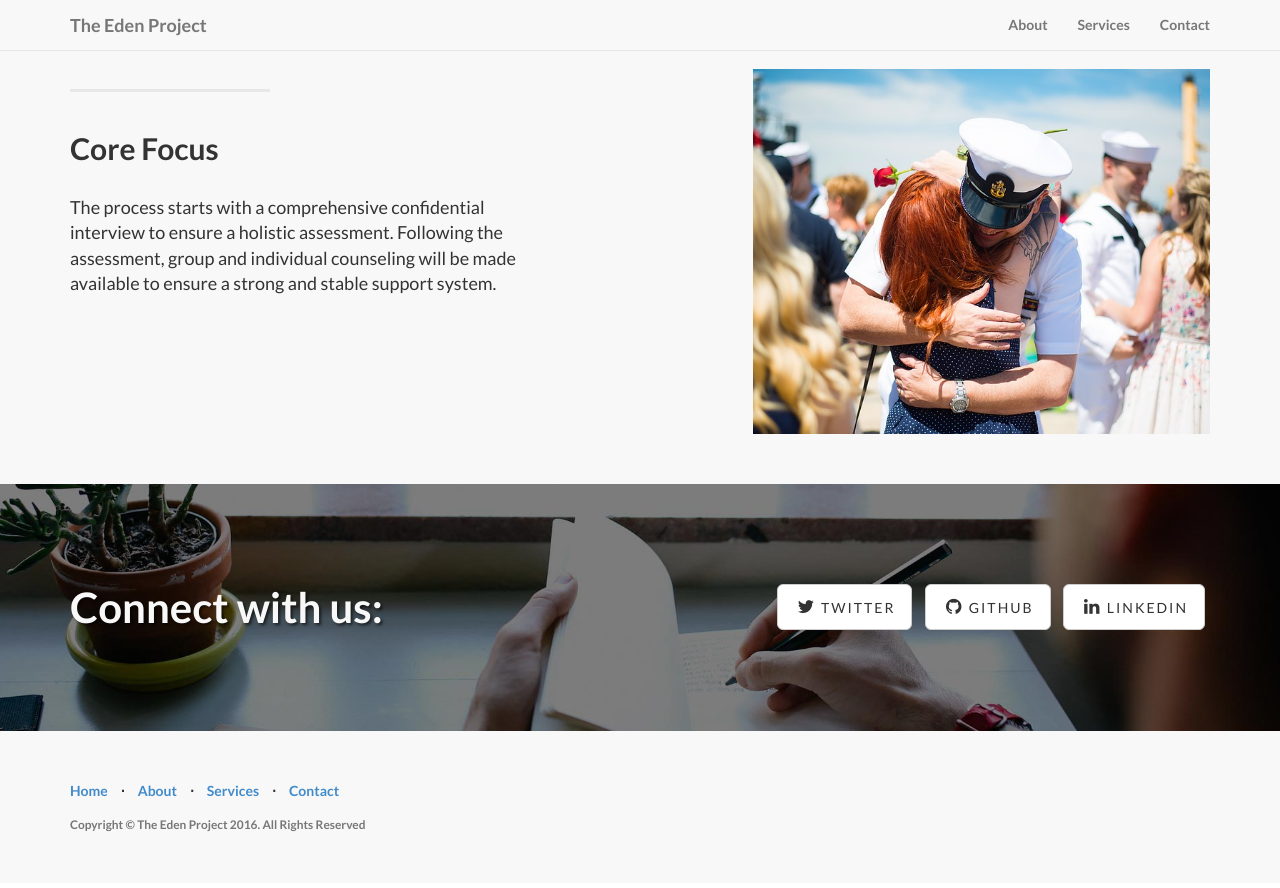
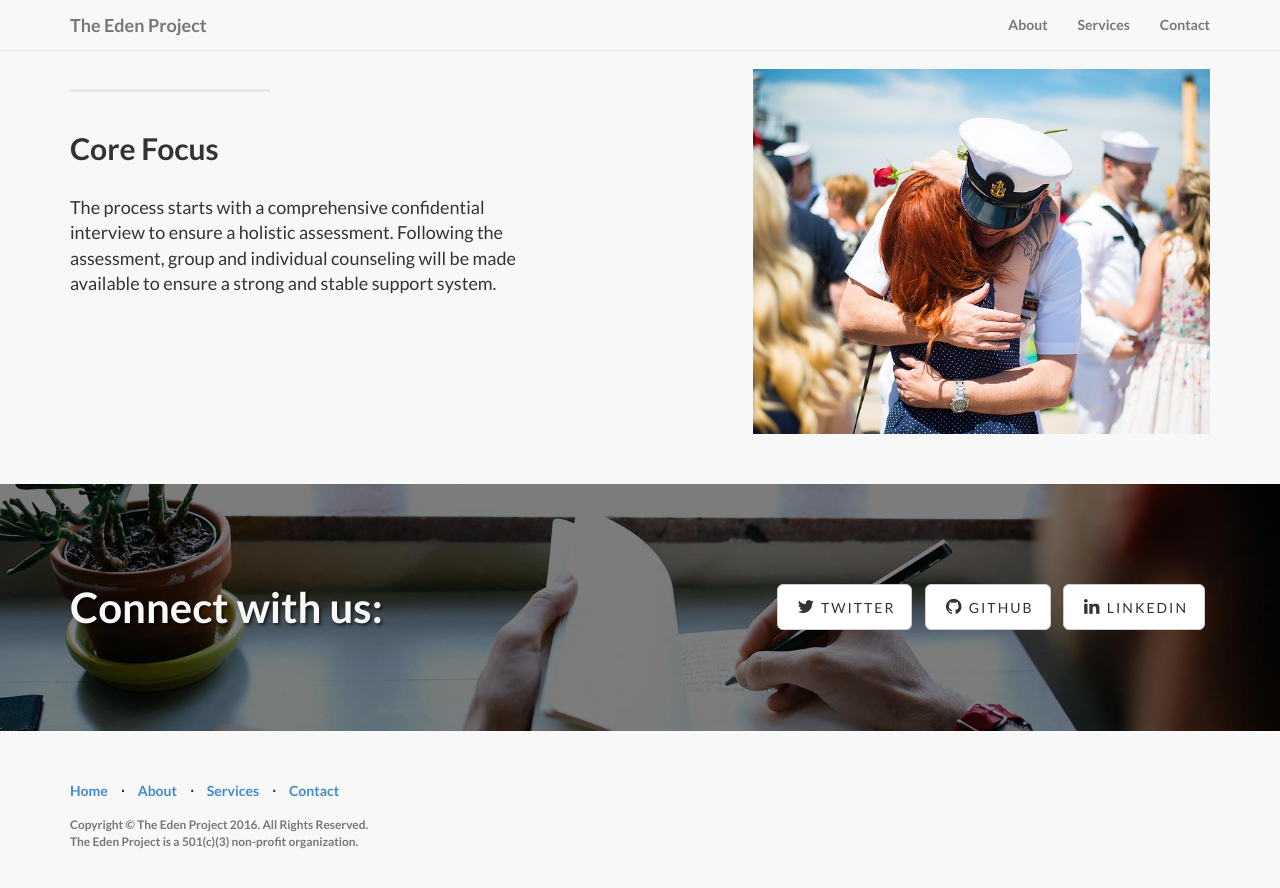
Before and after one commit to bbriggs/eden-project-web, a Jekyll site: the page index.html, which Jekyll copies as it is, in a window 1280 px wide and 900 px high, scrolled down 1769 px. Shown: the top 888 px of the window. Built offline with Jekyll 4.4.1, drawn with Linux system fonts in a browser that asks for light colours; some of the changed text lies outside the part shown.

Commit message:
Change tagline and add NPO info to footer on index

```diff
--- a/index.html
+++ b/index.html
@@ -214,7 +214,7 @@
                             <a href="#contact">Contact</a>
                         </li>
                     </ul>
-                    <p class="copyright text-muted small">Copyright &copy; The Eden Project 2016. All Rights Reserved</p>
+                    <p class="copyright text-muted small">Copyright &copy; The Eden Project 2016. All Rights Reserved.<br>The Eden Project is a 501(c)(3) non-profit organization.</p>
                 </div>
             </div>
         </div>
```
Also changed, not shown: other parts of index.html (+3 -3 lines).
